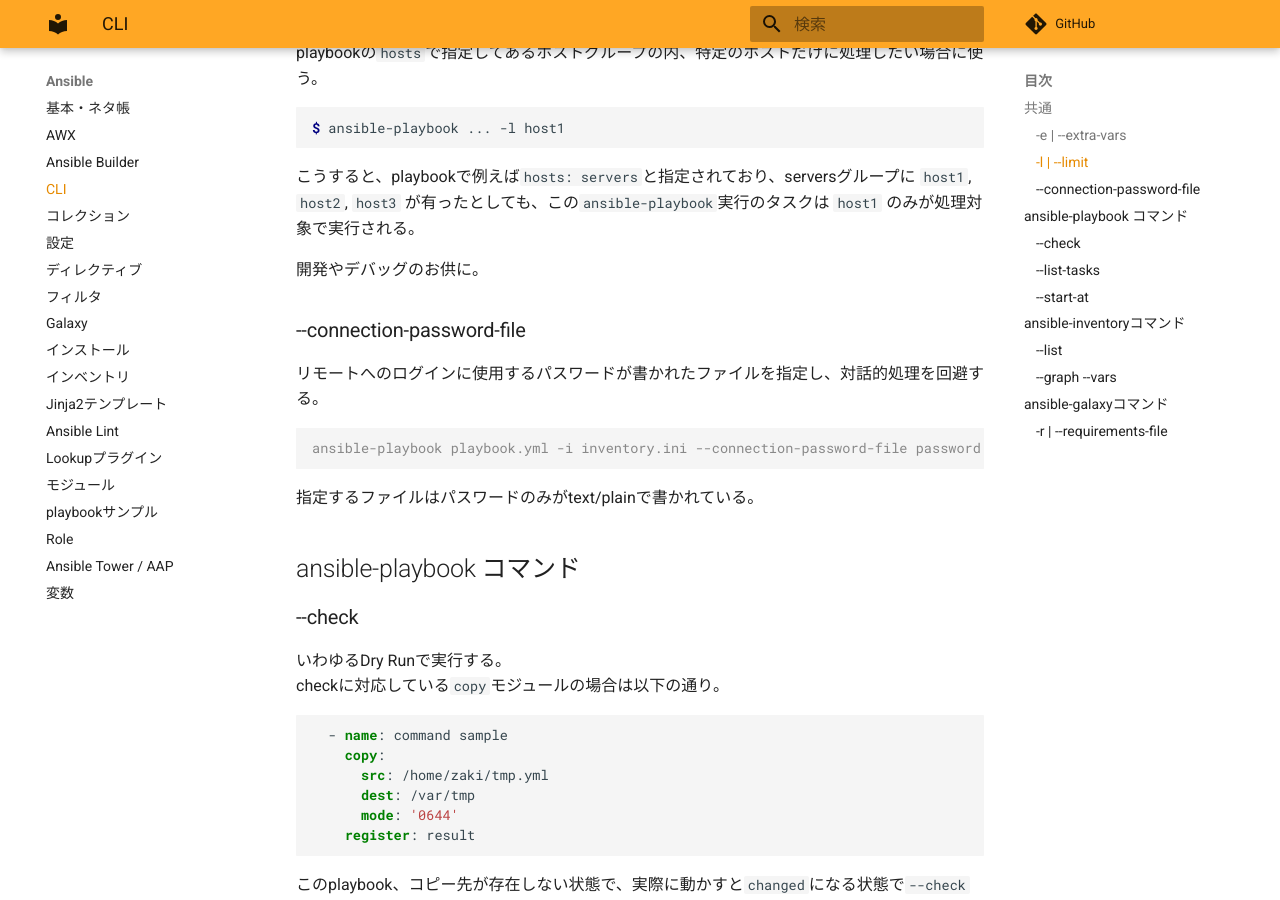
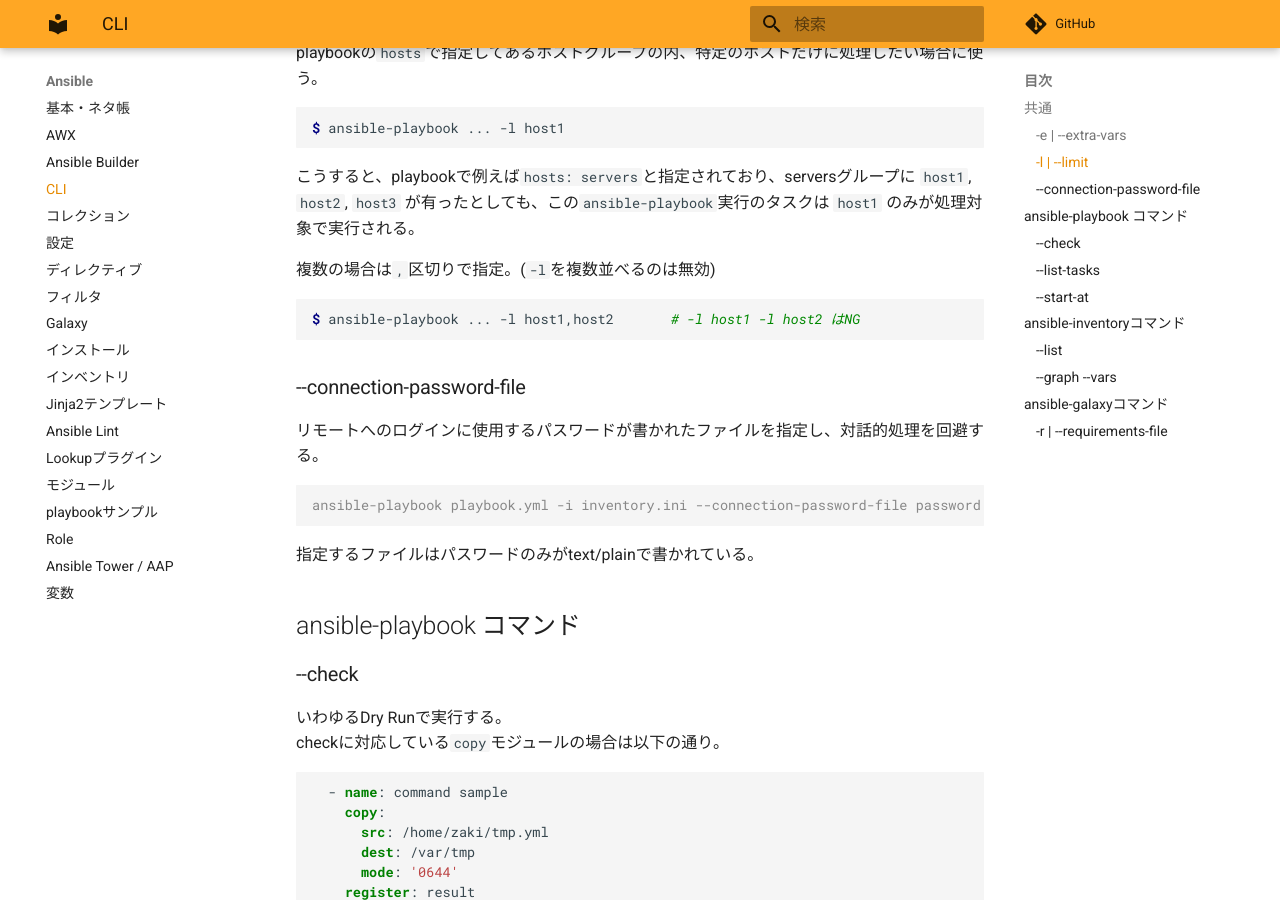
Before and after one commit to zaki-lknr/docs, an MkDocs documentation site: the page built from docs/Ansible/cli.md, in a window 1280 px wide and 900 px high, scrolled down 888 px. Built offline with MkDocs 1.6.1 and Material for MkDocs 9.7.7, drawn with Linux system fonts in a browser that asks for light colours; comment, search, counter and statistics services are not loaded.

Commit message:
add: ansible/cli: -lの複数指定

````diff
--- a/docs/Ansible/cli.md
+++ b/docs/Ansible/cli.md
@@ -44,7 +44,11 @@ $ ansible-playbook ... -l host1
 
 こうすると、playbookで例えば`hosts: servers`と指定されており、serversグループに `host1`, `host2`, `host3` が有ったとしても、この`ansible-playbook`実行のタスクは `host1` のみが処理対象で実行される。
 
-開発やデバッグのお供に。
+複数の場合は`,`区切りで指定。(`-l`を複数並べるのは無効)
+
+```console
+$ ansible-playbook ... -l host1,host2       # -l host1 -l host2 はNG
+```
 
 ### --connection-password-file
 
````
